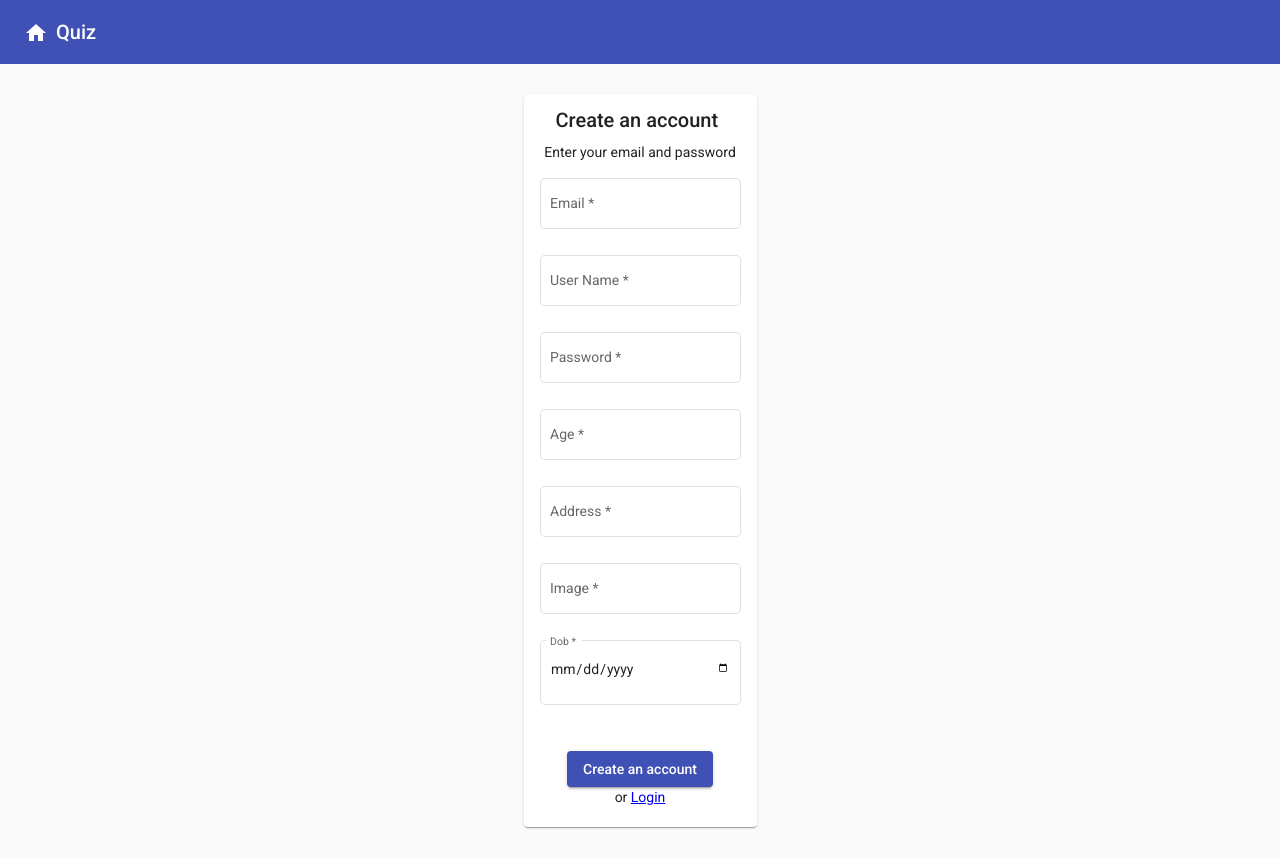
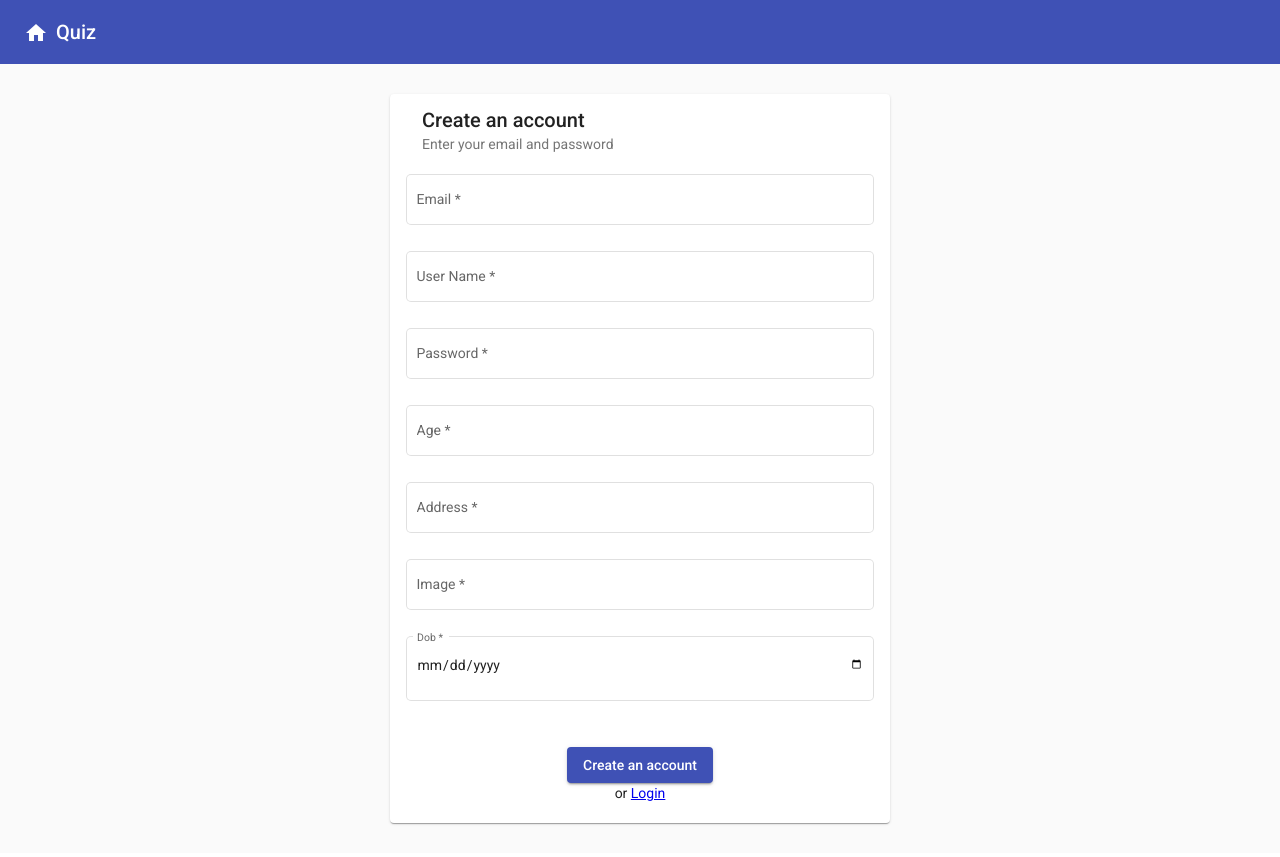
Before and after one commit to anhnbt-it/wfda-project-quiz, an Angular app: page /user/register in a window 1280 px wide. Built offline with nearby package versions, Linux system fonts and the light colour scheme.

Commit message:
Updated layout

```diff
--- a/src/app/app.module.ts
+++ b/src/app/app.module.ts
@@ -32,6 +32,7 @@ import { AssignmentsHistoryComponent } from './views/assignments-history/assignm
 import { AssignmentsDetailComponent } from './views/assignments-detail/assignments-detail.component';
 import { DetailGroupComponent } from './views/detail-group/detail-group.component';
 import { FormatTimePipe } from './format-time.pipe';
+import { MatTooltipModule } from '@angular/material/tooltip';
 
 @NgModule({
   declarations: [
@@ -69,7 +70,8 @@ import { FormatTimePipe } from './format-time.pipe';
     MatGridListModule,
     MatMenuModule,
     MatFormFieldModule,
-    FormsModule
+    FormsModule,
+    MatTooltipModule
   ],
   providers: [],
   bootstrap: [AppComponent]
--- a/src/app/views/layout/quiz-dashboard/quiz-dashboard.component.html
+++ b/src/app/views/layout/quiz-dashboard/quiz-dashboard.component.html
@@ -58,8 +58,9 @@
         <ng-container matColumnDef="action">
             <th mat-header-cell *matHeaderCellDef> Action</th>
             <td mat-cell *matCellDef="let element">
-                <a mat-raised-button (click)="showDetail(element.position)">Detail
-          <span class="material-icons">preview</span> </a> |
+                <button mat-raised-button (click)="showDetail(element.position)"
+                matTooltip="Detail" #tooltip="matTooltip">Detail
+          <span class="material-icons">preview</span> </button> |
                 <a mat-raised-button color="warn">Leave
           <span class="material-icons">keyboard_tab</span></a>
             </td>
--- a/src/app/views/register/register.component.css
+++ b/src/app/views/register/register.component.css
@@ -3,10 +3,21 @@
 }
 
 .example-card {
-  max-width: 400px;
+  /*max-width: 400px;*/
   margin: 30px auto;
-  display: flex;
-  justify-content: center;
+  /*display: flex;*/
+  /*justify-content: center;*/
+}
+
+.example-form {
+  margin: 30px auto;
+  min-width: 400px;
+  max-width: 500px;
+  width: 100%;
+}
+
+.example-full-width {
+  width: 100%;
 }
 
 .text-center {
--- a/src/app/views/register/register.component.html
+++ b/src/app/views/register/register.component.html
@@ -1,60 +1,52 @@
-<div class="container example-card">
+<form [formGroup]="myForm" (ngSubmit)="onSubmit()" class="example-form">
   <mat-card>
     <mat-card-header>
       <mat-card-title>
         Create an account
       </mat-card-title>
+      <mat-card-subtitle>
+        <p>Enter your email and password</p>
+      </mat-card-subtitle>
     </mat-card-header>
     <mat-card-content>
-      <p class="text-center">Enter your email and password</p>
-      <form [formGroup]="myForm" (ngSubmit)="onSubmit()">
-          <div class="row-control">
-            <mat-form-field appearance="outline">
+
+      <mat-form-field appearance="outline" class="example-full-width">
         <mat-label>Email</mat-label>
         <input type="email" matInput placeholder="Email" formControlName="email">
       </mat-form-field>
-          </div>
-          <div>
-            <mat-form-field appearance="outline">
+
+      <mat-form-field appearance="outline" class="example-full-width">
         <mat-label>User Name</mat-label>
         <input matInput placeholder="User Name" type="text" formControlName="username">
       </mat-form-field>
-          </div>
-          <div>
-            <mat-form-field appearance="outline">
+      <mat-form-field appearance="outline" class="example-full-width">
         <mat-label>Password</mat-label>
         <input matInput placeholder="Password" type="password" formControlName="password">
       </mat-form-field>
-          </div>
-          <div>
-            <mat-form-field appearance="outline">
+
+      <mat-form-field appearance="outline" class="example-full-width">
         <mat-label>Age</mat-label>
         <input matInput placeholder="Age" type="number" formControlName="age">
       </mat-form-field>
-          </div>
-          <div>
-            <mat-form-field appearance="outline">
+
+      <mat-form-field appearance="outline" class="example-full-width">
         <mat-label>Address</mat-label>
         <input matInput placeholder="Address" type="text" formControlName="address">
       </mat-form-field>
-          </div>
-          <div>
-            <mat-form-field appearance="outline">
+
+      <mat-form-field appearance="outline" class="example-full-width">
         <mat-label>Image</mat-label>
         <input matInput placeholder="Image" type="text" formControlName="image">
       </mat-form-field>
-          </div>
-          <div>
-            <mat-form-field appearance="outline">
+
+      <mat-form-field appearance="outline" class="example-full-width">
         <mat-label>Dob</mat-label>
         <input matInput placeholder="Dob" type="date" formControlName="dob">
       </mat-form-field>
-          </div>
-      </form>
     </mat-card-content>
     <mat-card-actions class="text-center">
       <button mat-raised-button color="primary" type="submit">Create an account</button>
       <p class="text-center">or <a routerLink="/user/login">Login</a></p>
     </mat-card-actions>
   </mat-card>
-</div>
+</form>
```
Lines whose indentation alone changed are shown as unchanged.
